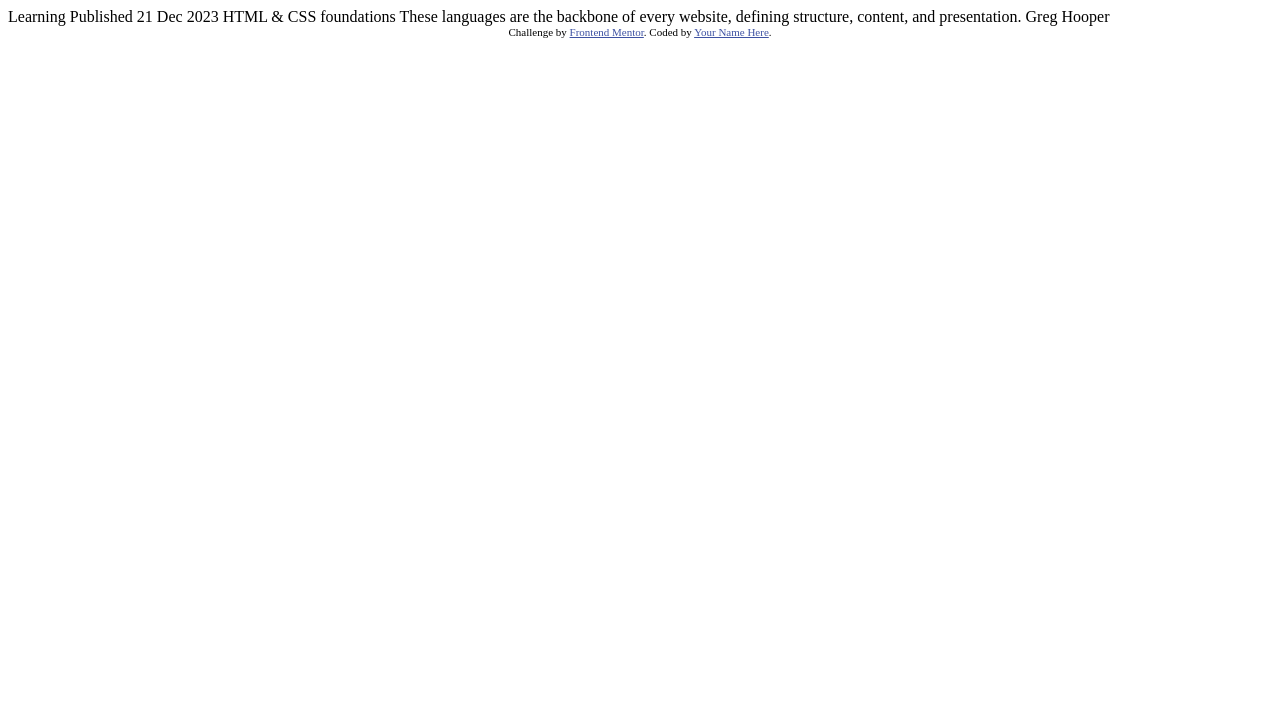
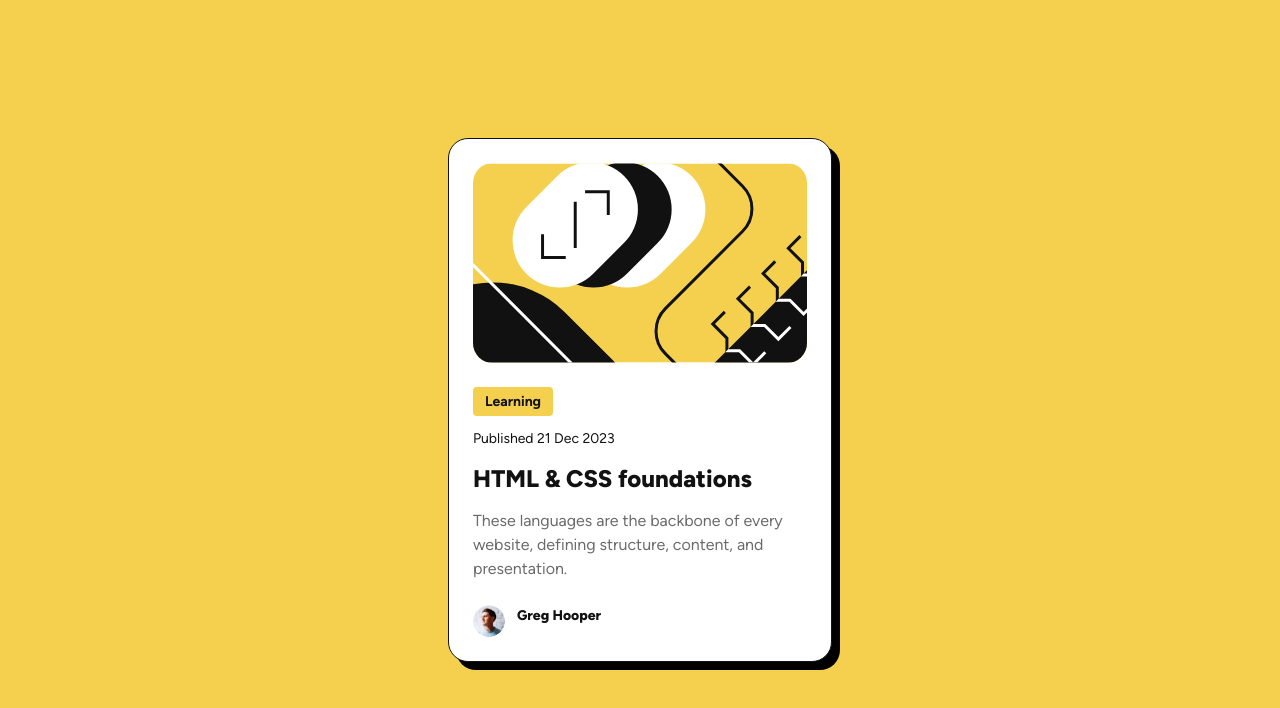
Before and after one commit to EsraaY21/blog-preview-card-main, a plain HTML site: page index.html in a window 1280 px wide. Drawn offline with Linux system fonts and the light colour scheme.

Commit message:
readme init

```diff
--- a/index.html
+++ b/index.html
@@ -1,8 +1,10 @@
 <!DOCTYPE html>
 <html lang="en">
+
 <head>
   <meta charset="UTF-8">
-  <meta name="viewport" content="width=device-width, initial-scale=1.0"> <!-- displays site properly based on user's device -->
+  <meta name="viewport" content="width=device-width, initial-scale=1.0">
+  <!-- displays site properly based on user's device -->
 
   <link rel="icon" type="image/png" sizes="32x32" href="./assets/images/favicon-32x32.png">
 
@@ -10,25 +12,52 @@
 
   <!-- Feel free to remove these styles or customise in your own stylesheet 👍 -->
   <style>
-    .attribution { font-size: 11px; text-align: center; }
-    .attribution a { color: hsl(228, 45%, 44%); }
+    .attribution {
+      font-size: 11px;
+      text-align: center;
+    }
+
+    .attribution a {
+      color: hsl(228, 45%, 44%);
+    }
   </style>
+
+  <link rel="stylesheet" href="style.css">
 </head>
+
 <body>
 
-  Learning
+  <div class="card">
+    <img src="/assets/images/illustration-article.svg" alt="Card Image" class="main">
 
-  Published 21 Dec 2023
+    <div class="content">
+      <div class="category">
+        <div class="badge">
+          <p>
+            Learning
+          </p></div>
+      </div>
+      <div class="date"><p>Published 21 Dec 2023</p></div>
+      <div class="title">
+        <h1>HTML & CSS foundations</h1>
+      </div>
+      <div class="body">
+        <p>
+          These languages are the backbone of every website, defining structure, content, and presentation.
+        </p>
+      </div>
+    </div>
 
-  HTML & CSS foundations
+    <div class="footer">
+      <img src="/assets/images/image-avatar.webp" alt="Author" class="avatar">
+      <p class="author">Greg Hooper</p>
+    </div>
+  </div>
 
-  These languages are the backbone of every website, defining structure, content, and presentation.
-
-  Greg Hooper
-
-  <div class="attribution">
+  <!-- <div class="attribution">
     Challenge by <a href="https://www.frontendmentor.io?ref=challenge" target="_blank">Frontend Mentor</a>.
     Coded by <a href="#">Your Name Here</a>.
-  </div>
+  </div> -->
 </body>
+
 </html>
--- /dev/null
+++ b/style.css
@@ -0,0 +1,140 @@
+@font-face {
+    font-family: 'Figtree';
+    src: url('/assets/fonts/static/Figtree-ExtraBold.ttf') format('truetype');
+    font-weight: 800;
+    /* ExtraBold weight */
+    font-style: normal;
+}
+
+@font-face {
+    font-family: 'Figtree';
+    src: url('/assets/fonts/static/Figtree-SemiBold.ttf') format('truetype');
+    font-weight: 600;
+    /* SemiBold weight */
+    font-style: normal;
+}
+
+@font-face {
+    font-family: 'Figtree';
+    src: url('/assets/fonts/Figtree-Italic-VariableFont_wght.ttf') format('truetype');
+    font-weight: 400;
+    /* Default weight for Italic */
+    font-style: italic;
+}
+
+@font-face {
+    font-family: 'Figtree';
+    src: url('/assets/fonts/Figtree-VariableFont_wght.ttf') format('truetype');
+    font-weight: 100 900;
+    /* Variable font weight range */
+    font-style: normal;
+}
+
+
+:root {
+    --yellow: hsl(47, 88%, 63%);
+    --white: hsl(0, 0%, 100%);
+    --gray-500: hsl(0, 0%, 42%);
+    --gray-950: hsl(0, 0%, 7%);
+}
+
+
+* {
+    box-sizing: border-box;
+    margin: 0;
+    padding: 0;
+}
+
+body {
+    background-color: var(--yellow);
+    display: grid;
+    place-items: center;
+    height: 100vh;
+
+}
+
+.card {
+    width: 384px;
+    background-color: var(--white);
+    padding: 24px;
+    border-radius: 20px;
+    border: 1px solid var(--gray-950);
+    box-shadow: 8px 8px 0 0 black;
+    display: flex;
+    flex-direction: column;
+    gap: 24px;
+
+}
+
+h1,
+p {
+    line-height: 150%;
+    letter-spacing: 0px;
+    font-family: 'Figtree', sans-serif;
+    color: var(--gray-950);
+}
+
+.card img.main {
+    border-radius: 20px;
+    max-width: 100%;
+}
+
+.card .content {
+    display: flex;
+    flex-direction: column;
+    gap: 12px;
+}
+
+
+
+.card .content .badge {
+    background-color: var(--yellow);
+    padding: 4px 12px;
+    border-radius: 4px;
+    font-size: 14px;
+    font-weight: 700;
+    display: inline-block;
+}
+
+.date p {
+    font-size: 14px;
+
+}
+
+
+h1 {
+    font-size: 24px;
+    font-weight: 800;
+    cursor: pointer;
+
+}
+
+h1:hover{
+    color: var(--yellow)
+}
+
+.body p {
+    color: var(--gray-500);
+    font-size: 16px;
+}
+
+.footer {
+    display: flex;
+    gap: 12px;
+}
+
+.footer img {
+    border-radius: 100%;
+    width: 32px;
+    height: 32px;
+}
+
+.footer p {
+    font-size: 14px;
+    font-weight: 800;
+}
+
+
+
+/* # Front-end Style Guide
+> 💡 These are just the design sizes. Ensure content is responsive and meets WCAG requirements by testing the full range of screen sizes from 320px to large screens.
```
Also changed, not shown: design/preview.jpg (renamed from preview.jpg), screenshot.png (added), 3 other files.
